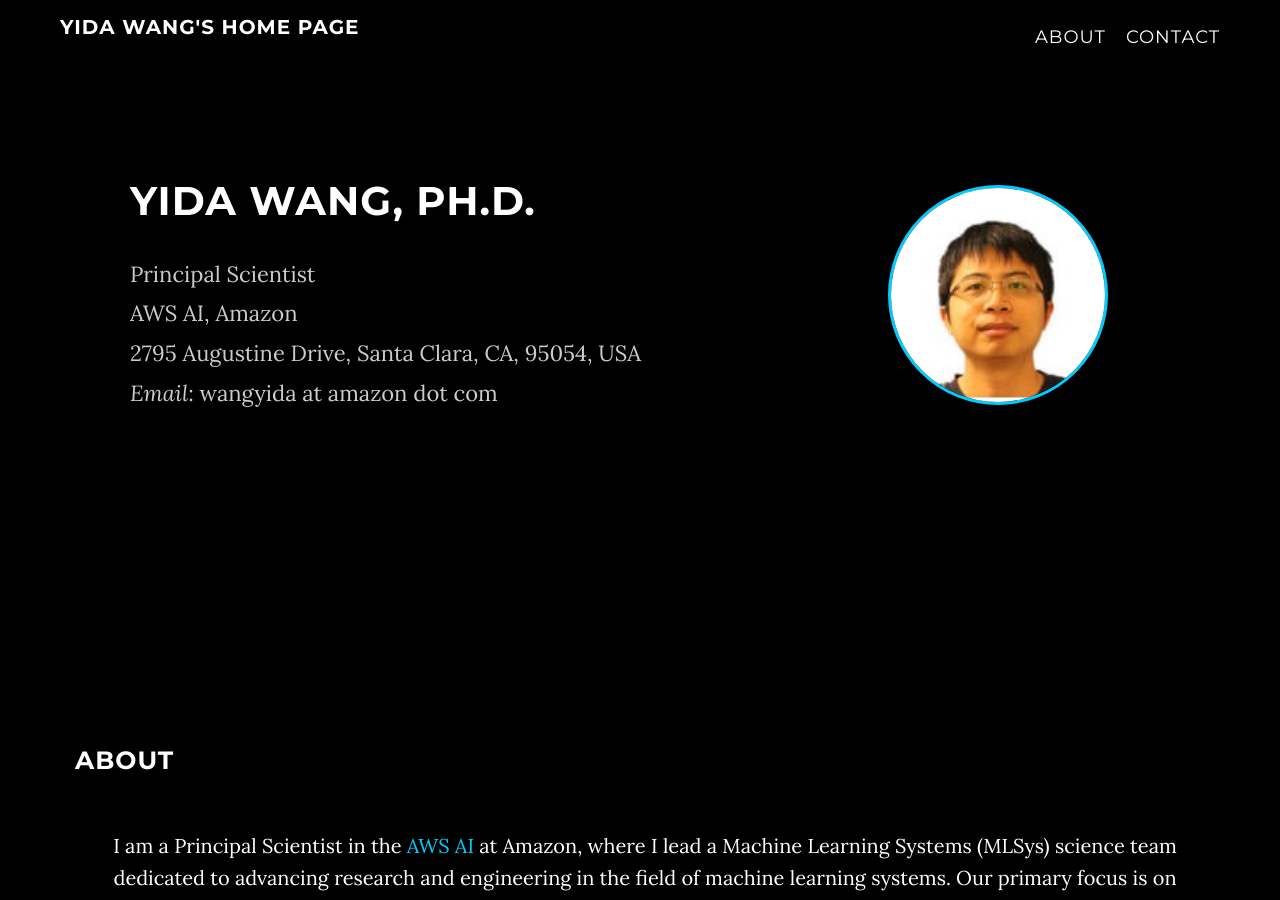
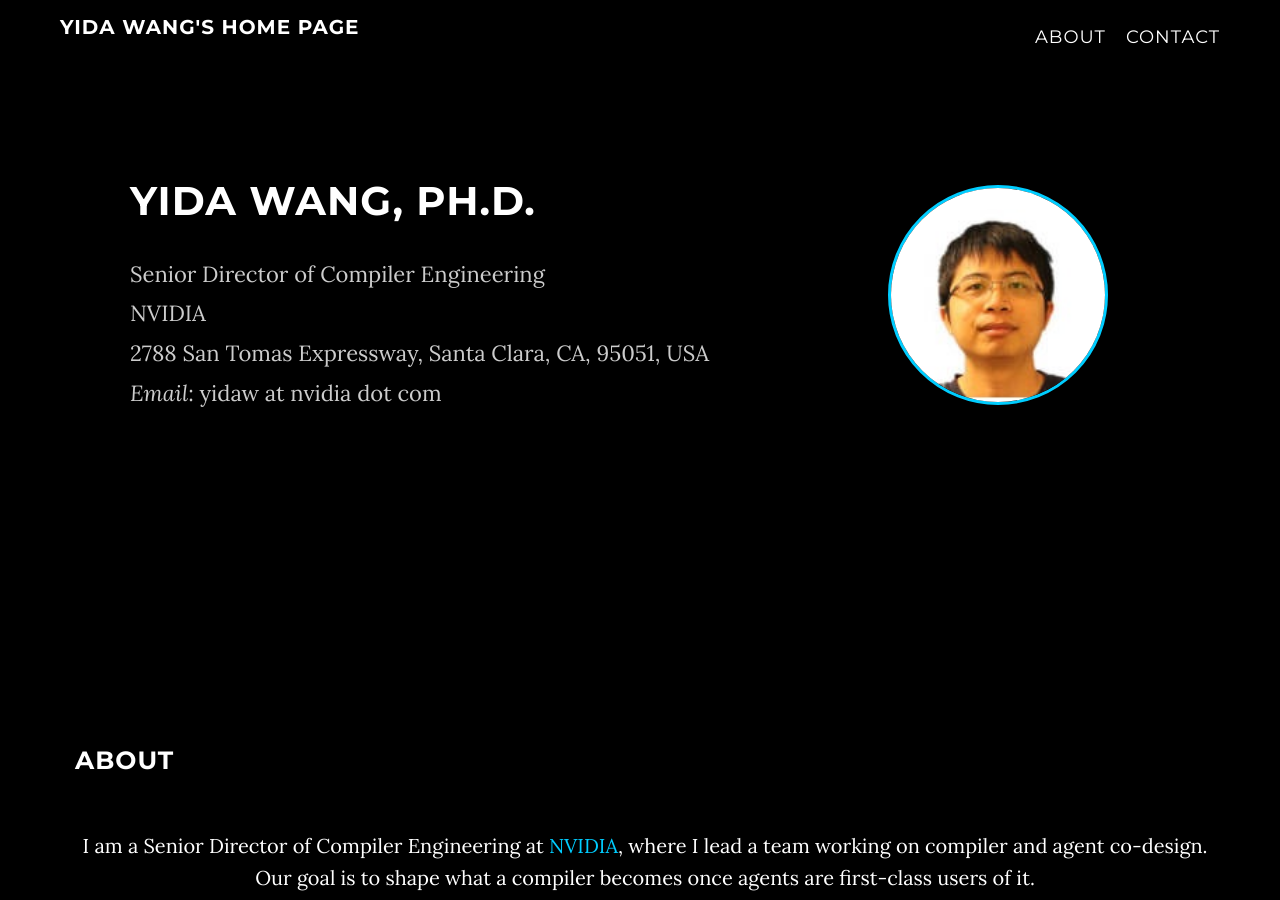
Before and after one commit to yidawang/yidawang.github.io, a Jekyll site: the page built from about.md, in a window 1280 px wide and 900 px high, scrolled down 195 px. Built offline with Jekyll 4.4.1, drawn with Linux system fonts in a browser that asks for light colours; nearby versions of some CDN libraries; our own code applies the rules of GitHub Pages for plain Markdown files; some of the changed text lies outside the part shown.

Commit message:
Update bio for new role at NVIDIA
Rewrite the About section for the move from Annapurna Labs, Amazon to
NVIDIA as Senior Director of Compiler Engineering, leading a team on
compiler and agent co-design. Move the hiring note to the end and drop
the amazon.science publication link.

Update the header card (title, employer, address, email), the site
description and keywords, and swap the favicon from AWS to NVIDIA. The
favicon link now reads site.favicon instead of hardcoding the path, so
the previously unused config field is actually wired up.

Co-Authored-By: Claude Opus 5 (1M context) <noreply@anthropic.com>

```diff
--- a/_config.yml
+++ b/_config.yml
@@ -1,18 +1,18 @@
 # Site settings
 title: "Yida Wang's Home Page"
-description: "Yida Wang@Amazon"
+description: "Yida Wang@NVIDIA"
 url: "https://www.yidawang.org"
 baseurl: ""
 
 # Author
 author: "Yida Wang"
-keywords: "wang, yida, amazon, aws, ai, princeton, parallel computing, hpc"
+keywords: "wang, yida, nvidia, compiler, agent, mlsys, ai, princeton, parallel computing, hpc"
 
 # Profile image
 me-img: "/img/yida.jpg"
 
 # Favicon
-favicon: "/img/aws.png"
+favicon: "/img/nvidia.ico"
 
 # Build settings
 markdown: kramdown
--- a/_includes/header.html
+++ b/_includes/header.html
@@ -8,10 +8,10 @@
           <div class="intro-text">
             <h2>Yida Wang, Ph.D.</h2>
             <p class="title-text">
-              Principal Scientist<br/>
-              AWS AI, Amazon<br/>
-              2795 Augustine Drive, Santa Clara, CA, 95054, USA<br/>
-              <i>Email</i>: wangyida at amazon dot com
+              Senior Director of Compiler Engineering<br/>
+              NVIDIA<br/>
+              2788 San Tomas Expressway, Santa Clara, CA, 95051, USA<br/>
+              <i>Email</i>: yidaw at nvidia dot com
             </p>
           </div>
         </div>
--- a/_layouts/default.html
+++ b/_layouts/default.html
@@ -11,7 +11,7 @@
     <title>{{ site.title }}{% if page.title %} | {{ page.title }}{% endif %}</title>
 
     <!-- Favicon -->
-    <link rel="icon" type="image/png" href="{{ '/img/aws.png' | relative_url }}">
+    <link rel="icon" type="image/x-icon" href="{{ site.favicon | relative_url }}">
 
     <!-- Bootstrap Core CSS -->
     <link rel="stylesheet" href="https://maxcdn.bootstrapcdn.com/bootstrap/3.3.5/css/bootstrap.min.css">
--- a/about.md
+++ b/about.md
@@ -1,9 +1,7 @@
 # About
 
-I am a Principal Scientist in the [AWS AI](https://aws.amazon.com/machine-learning/) at Amazon, where I lead a Machine Learning Systems (MLSys) science team dedicated to advancing research and engineering in the field of machine learning systems. Our primary focus is on optimizing systems and compilers for large foundation models to enhance their training and serving efficiency and reliability. We strive to host large foundation model workloads in the most cost-efficient manner, particularly by leveraging [AWS homegrown accelerators](https://aws.amazon.com/machine-learning/trainium/).
+I am a Senior Director of Compiler Engineering at [NVIDIA](https://www.nvidia.com), where I lead a team working on compiler and agent co-design. Our goal is to shape what a compiler becomes once agents are first-class users of it.
 
-Our team is committed to delivering robust solutions and systems that cater to both external and internal users while simultaneously exploring cutting-edge techniques to conduct research and publish in top-tier systems conferences. Here is a collection of my peer-reviewed published [papers](https://www.amazon.science/author/yida-wang) in AWS.
+Before NVIDIA, I was a Science Director and Principal Scientist at [Annapurna Labs](https://en.wikipedia.org/wiki/Annapurna_Labs), Amazon, where I led a Machine Learning Systems (MLSys) science team working on [AWS Trainium](https://aws.amazon.com/machine-learning/trainium/), optimizing systems and compilers to train and serve large foundation models efficiently on homegrown accelerators. Earlier, I worked at the Parallel Computing Lab at [Intel Labs](https://www.intel.com/content/www/us/en/research/overview.html). I received my Ph.D. in [Computer Science](http://www.cs.princeton.edu) and [Neuroscience](http://pni.princeton.edu) from [Princeton University](http://www.princeton.edu).
 
-Before joining Amazon, I worked at the Parallel Computing Lab at [Intel Labs](https://www.intel.com/content/www/us/en/research/overview.html). I received my Ph.D. in [Computer Science](http://www.cs.princeton.edu) and [Neuroscience](http://pni.princeton.edu) from [Princeton University](http://www.princeton.edu).
-
-**We are actively seeking talented scientists and engineers to join our team,** particularly those with expertise in machine learning systems, including distributed training and inference, deep learning compilers, and tensor program generation. If you are passionate about our work and believe you can contribute to our mission, please don't hesitate to reach out to me.
+**We are hiring engineers and researchers at all levels.** If you are interested in compilers and agents in general, please don't hesitate to reach out to me.
```
Also changed, not shown: img/aws.png (deleted), img/nvidia.ico (added).
